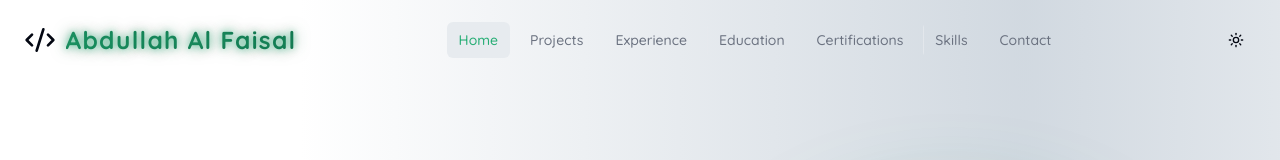
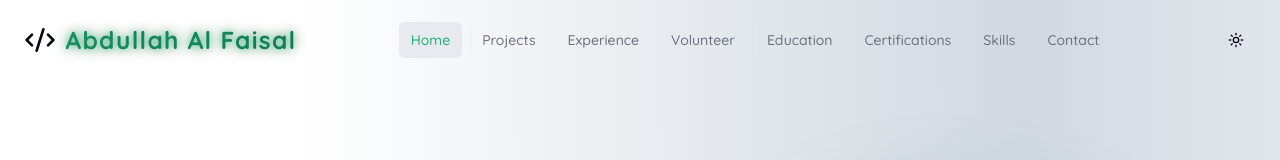
Before and after one commit to abdullahalfaisal/Personal-Portfolio, a Next.js app: page / in a window 1280 px wide. Shown: the top 160 px of the page. Built offline with nearby package versions, Linux system fonts and the light colour scheme.

Commit message:
Add 'Volunteer' link to navigation menu

```diff
--- a/src/components/Header.tsx
+++ b/src/components/Header.tsx
@@ -15,6 +15,7 @@ const navLinks = [
   { href: '#home', label: 'Home' },
   { href: '#projects', label: 'Projects' },
   { href: '#experience', label: 'Experience' },
+  { href: '#volunteer', label: 'Volunteer' },
   { href: '#education', label: 'Education' },
   { href: '#certifications', label: 'Certifications' },
   { href: '#skills', label: 'Skills' },
```
